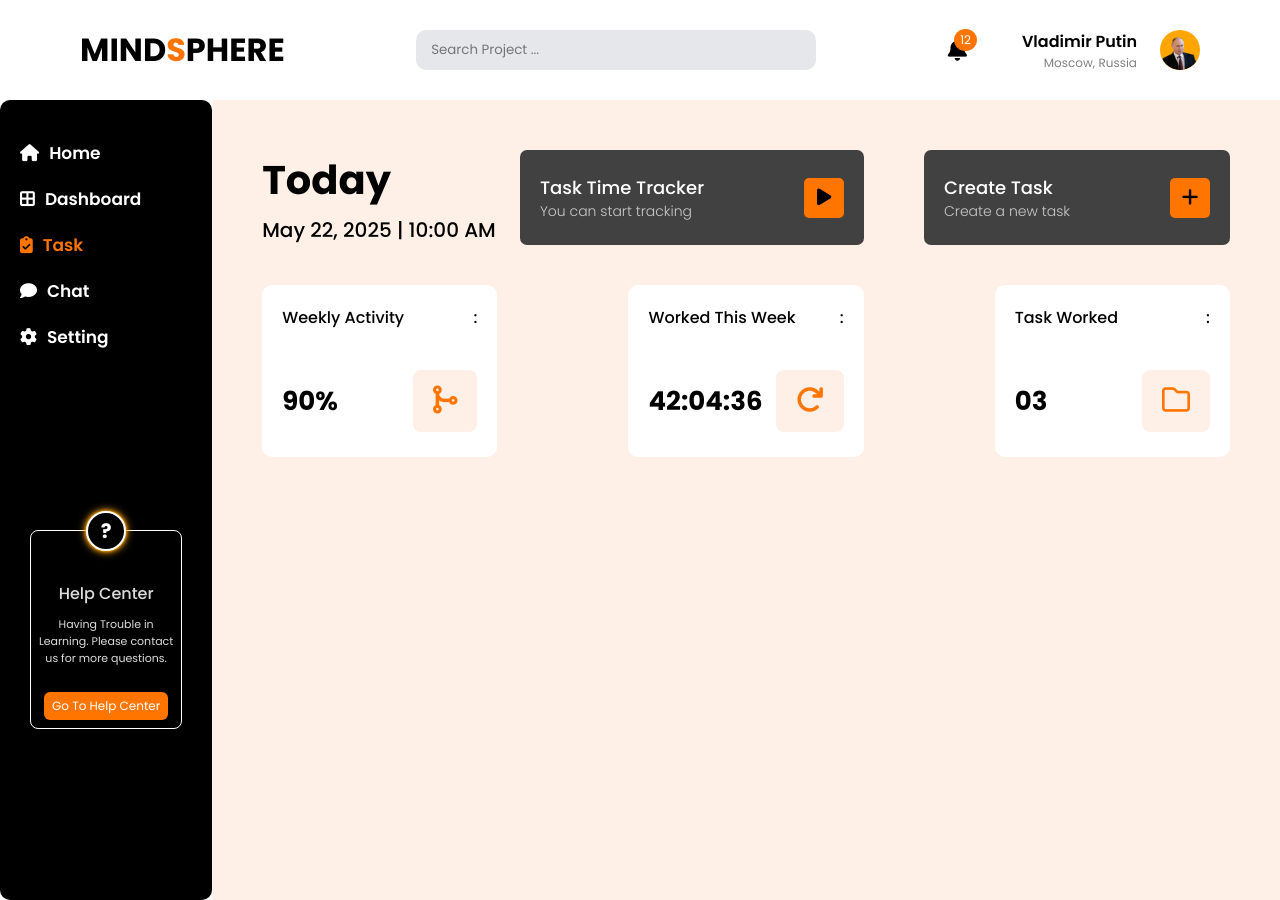
After one commit to MdShahinDev/mindsphere, a PHP site: page /dashboard/DashboardTask.html in a window 1280 px wide. The commit adds this page. Run offline with PHP 8.4, Linux system fonts and the light colour scheme.

Commit message:
Dashboard Top bar and side bar for every page, Dashboard Task page 2 section

```diff
--- a/css/style.css
+++ b/css/style.css
@@ -45,7 +45,7 @@
 
 .image-container {
   flex: 1;
-    background: #F5E1CC;
+  background: #f5e1cc;
   display: flex;
   align-items: center;
   justify-content: center;
@@ -149,12 +149,12 @@ input {
   gap: 50px;
   border-radius: 30px;
   box-shadow: 0 10px 30px rgba(0, 0, 0, 0.1);
-    background: #FFF0E7;
+  background: #fff0e7;
   padding: 46px 34px;
 }
 
 .image-side {
-    background-color: #F5E1CC;
+  background-color: #f5e1cc;
   border-radius: 10px;
   width: 445px;
 }
@@ -191,12 +191,14 @@ input {
   text-decoration: underline;
   color: #333;
 }
-.form{
+.form {
   margin-top: 52px;
 }
 /* Input styles for signup form  with login form input */
 
-form input[type="text"], form input[type="email"], form input[type="password"] {
+form input[type="text"],
+form input[type="email"],
+form input[type="password"] {
   width: 100%;
   padding: 7px 12px;
   margin-bottom: 22px;
@@ -247,3 +249,284 @@ form input[type="text"], form input[type="email"], form input[type="password"] {
   margin-top: 10px;
   text-align: start;
 }
+/* Dashboard Css Start Here */
+
+.header {
+  display: flex;
+  align-items: center;
+  justify-content: space-between;
+  padding: 50px 80px;
+  background: #fff;
+  height: 80px;
+}
+
+.dashboard-logo {
+  font-size: 32px;
+  font-weight: bold;
+  display: flex;
+  align-items: center;
+}
+
+.dashboard-logo span {
+  color: var(--primary-color);
+}
+
+.search-bar {
+  flex: 1;
+  margin: 0 30px;
+  padding: 10px 15px;
+  border: none;
+  border-radius: 10px;
+  background: #e5e7eb;
+  max-width: 400px;
+  outline: none;
+}
+
+.right-section {
+  display: flex;
+  align-items: center;
+  gap: 55px;
+}
+
+.notification {
+  position: relative;
+}
+
+.bell-icon {
+  font-size: 22px;
+}
+
+.badge {
+  position: absolute;
+  top: -5px;
+  right: -10px;
+  background: #ff7500;
+  color: white;
+  font-size: 12px;
+  padding: 2px 6px;
+  border-radius: 50%;
+}
+
+.profile-info {
+  text-align: right;
+  display: flex;
+  align-items: center;
+  gap: 23px;
+}
+.profile-info img {
+  background: orange;
+}
+.profile-info .name {
+  font-weight: 600;
+  font-size: 16px;
+}
+
+.profile-info .location {
+  font-size: 12px;
+  color: gray;
+}
+
+.avatar {
+  width: 40px;
+  height: 40px;
+  border-radius: 50%;
+  object-fit: cover;
+}
+/* Dashboard Topbar End */
+
+/* Dashbaord Sidebar Start */
+.page-body {
+  display: flex;
+  width: 100%;
+}
+.dashboard-content {
+  width: 100%;
+  padding: 50px;
+}
+.dashboard-sidebar {
+  background-color: black;
+  width: 250px;
+  padding: 40px 20px;
+  height: 100vh;
+  border-radius: 10px;
+}
+.dashboard-menu-item {
+  margin-bottom: 20px;
+}
+.dashboard-menu ul li {
+  margin-bottom: 20px;
+  list-style: none;
+}
+
+.dashboard-menu ul li a {
+  color: white;
+  text-decoration: none;
+  font-size: 17px;
+  font-weight: 600;
+  transition: all;
+  transition-duration: 300ms;
+}
+.dashboard-menu ul li a:hover {
+  color: var(--primary-color);
+}
+.dashboard-menu-item a.active {
+  color: var(--primary-color);
+}
+.dashboard-menu ul li a i {
+  margin-right: 10px;
+}
+
+/* help card */
+.dashboard-help-card {
+  display: flex;
+  justify-content: center;
+  align-items: center;
+  padding: 0 10px;
+  margin-top: 180px;
+}
+.dashboard-help-card .card {
+  border-radius: 8px;
+  padding: 0 7px;
+  text-align: center;
+  position: relative;
+  overflow: visible;
+  border: 1px solid white;
+}
+.question-icon {
+  position: absolute;
+  left: 50%;
+  transform: translateX(-50%);
+  top: -20px;
+  color: white;
+  width: 40px;
+  height: 40px;
+  display: flex;
+  justify-content: center;
+  align-items: center;
+  background-color: black;
+  border-radius: 50%;
+  font-weight: 700;
+  font-size: 20px;
+  border: 2px solid white;
+  box-shadow: 0 0 10px #ffa500, 0 0 5px #ffa500, 0 0 2px #ffa500;
+  box-sizing: border-box;
+}
+.question-icon span {
+  color: white;
+}
+.help-card-content {
+  color: #ddd;
+  margin-top: 50px;
+}
+.help-card-content-title {
+  font-weight: 500;
+  font-size: 16px;
+  margin-bottom: 10px;
+}
+.help-card-content .description {
+  font-size: 11px;
+  margin-bottom: 25px;
+}
+.help-card-content button {
+  background-color: var(--primary-color);
+  padding: 5px 8px;
+  border-radius: 6px;
+  border: none;
+  font-size: 12px;
+  color: white;
+  font-weight: 400;
+  margin-bottom: 8px;
+}
+/* Dashboard Content */
+.dashboard-content {
+  background-color: var(--bg-color);
+}
+/* Task Page */
+.date-header {
+  margin-bottom: 20px;
+}
+.date-time h3 {
+  font-size: 40px;
+  font-weight: 700;
+  margin-bottom: 5px;
+}
+.date-time p {
+  font-size: 20px;
+  font-weight: 500;
+  text-transform: capitalize;
+}
+.date-header {
+  display: flex;
+  justify-content: space-between;
+}
+.avctivity {
+  display: flex;
+  gap: 60px;
+}
+.time-tracker,
+.taske-create {
+  background: #414141;
+  border-radius: 7px;
+  padding: 20px;
+  display: flex;
+  gap: 100px;
+  color: white;
+  align-items: center;
+}
+.text-card .title {
+  font-size: 18px;
+  font-weight: 500;
+}
+.text-card .description {
+  font-size: 14px;
+  font-weight: 300;
+  color: #cacaca;
+}
+.task-button {
+  background: var(--primary-color);
+  width: 40px;
+  height: 40px;
+  border: none;
+  border-radius: 5px;
+  cursor: pointer;
+  font-size: 19px;
+}
+
+.activity-data-card {
+  padding: 20px 0;
+  border-radius: 20px;
+  display: flex;
+  justify-content: space-between;
+  gap: 131px;
+}
+.single-data-card {
+  background-color: white;
+  width: 100%;
+  padding: 20px;
+  border-radius: 10px;
+}
+.data-card-text {
+  display: flex;
+  justify-content: space-between;
+  margin-bottom: 40px;
+  font-weight: 500;
+  align-items: center;
+}
+.data-card-text:last-child {
+  margin-bottom: 5px;
+}
+.progress {
+  font-size: 26px;
+  font-weight: 700;
+}
+.data-card-text .icon {
+  background-color: var(--bg-color);
+  padding: 10px 20px;
+  border-radius: 8px;
+  color: var(--primary-color);
+  font-size: 28px;
+}
+.data-card-text .title {
+  font-weight: 500;
+}
+/* Dashbaord Sidebar End */
--- /dev/null
+++ b/dashboard/DashboardTask.html
@@ -0,0 +1,131 @@
+<!DOCTYPE html>
+<html lang="en">
+  <head>
+    <meta charset="UTF-8" />
+    <meta name="viewport" content="width=device-width, initial-scale=1.0" />
+    <title>MindSphere Chat</title>
+    <link rel="stylesheet" href="../css/style.css" />
+    <!-- Font Awesome CDN Link -->
+    <link
+      rel="stylesheet"
+      href="https://cdnjs.cloudflare.com/ajax/libs/font-awesome/6.7.2/css/all.min.css"
+      integrity="sha512-Evv84Mr4kqVGRNSgIGL/F/aIDqQb7xQ2vcrdIwxfjThSH8CSR7PBEakCr51Ck+w+/U6swU2Im1vVX0SVk9ABhg=="
+      crossorigin="anonymous"
+      referrerpolicy="no-referrer" />
+  </head>
+  <body>
+    <div class="dashboard-top-bar">
+      <header class="header">
+        <div class="dashboard-logo">MIND<span>S</span>PHERE</div>
+        <input type="text" class="search-bar" placeholder="Search Project ..." />
+        <div class="right-section">
+          <div class="notification">
+            <span class="bell-icon"><i class="fa-solid fa-bell"></i></span>
+            <span class="badge">12</span>
+          </div>
+
+          <div class="profile-info">
+            <div class="avatar-info">
+              <p class="name">Vladimir Putin</p>
+              <p class="location">Moscow, Russia</p>
+            </div>
+            <img class="avatar" src="../img/profilePicture.png" alt="Avatar" />
+          </div>
+        </div>
+      </header>
+    </div>
+
+    <div class="page-body">
+        <div class="dashboard-sidebar">
+      <div class="dashboard-menu">
+        <ul class="dashboard-menu-item">
+          <li>
+            <a href="#"><i class="fa-solid fa-house"></i>Home</a>
+          </li>
+          <li>
+            <a href="/dashboard/Dashboard.html"><i class="fa-solid fa-border-all"></i>Dashboard</a>
+          </li>
+          <li>
+            <a href="/dashboard/DashboardTask.html" class="active"><i class="fa-solid fa-clipboard-check"></i>Task</a>
+          </li>
+          <li>
+            <a href="/dashboard/DashboardChat.html" ><i class="fa-solid fa-comment"></i>Chat</a>
+          </li>
+          <li>
+            <a href="/dashboard/DashboardSetting.html"><i class="fa-solid fa-gear"></i>Setting</a>
+          </li>
+        </ul>
+        <div class="dashboard-help-card">
+          <div class="card">
+            <p class="question-icon"><span>?</span></p>
+            <div class="help-card-content">
+              <p class="help-card-content-title">Help Center</p>
+              <p class="description">Having Trouble in Learning. Please contact us for more questions.</p>
+              <button class="button">Go To Help Center</button>
+            </div>
+          </div>
+        </div>
+      </div>
+    </div>
+    <div class="dashboard-content">
+        <div class="date-header">
+          <div class="date-time">
+            <h3>Today</h3>
+            <p>may 22, 2025 | 10:00 AM</p>
+          </div>
+          <div class="avctivity">
+            <div class="time-tracker">
+              <div class="text-card">
+                <p class="title">Task Time Tracker</p>
+                <p class="description">You can start tracking</p>
+              </div>
+              <button class="task-button"><i class="fa-solid fa-play"></i></button>
+            </div>
+            <div class="taske-create">
+              <div class="text-card">
+                <p class="title">Create Task</p>
+                <p class="description">Create a new task</p>
+              </div>
+              <button class="task-button"><i class="fa-solid fa-plus"></i></button>
+            </div>
+          </div>
+        </div>
+        <div class="data-card">
+          <div class="activity-data-card">
+            <div class="single-data-card">
+              <div class="data-card-text">
+              <p class="title">Weekly Activity</p>
+              <p>:</p>
+            </div>
+            <div class="data-card-text">
+              <p class="progress">90%</p>
+              <p class="icon"><i class="fa-solid fa-code-merge"></i></p>
+            </div>
+            </div>
+            <div class="single-data-card">
+              <div class="data-card-text">
+              <p class="title">Worked This Week</p>
+              <p>:</p>
+            </div>
+            <div class="data-card-text">
+              <p class="progress">42:04:36</p>
+              <p class="icon"><i class="fa-solid fa-arrow-rotate-right"></i></p>
+            </div>
+            </div>
+            <div class="single-data-card">
+              <div class="data-card-text">
+              <p class="title">Task Worked</p>
+              <p>:</p>
+            </div>
+            <div class="data-card-text">
+              <p class="progress">03</p>
+              <p class="icon"><i class="fa-regular fa-folder"></i></p>
+            </div>
+            </div>
+          </div>
+
+        </div>
+      </div>
+    </div>
+  </body>
+</html>
```
Also changed, not shown: dashboard/Dashboard.html (added, +74 -0 lines), dashboard/DashboardChat.html (added, +74 -0 lines), dashboard/DashboardSetting.html (added, +75 -0 lines), img/profilePicture.png (added). Lines whose indentation alone changed are shown as unchanged.
